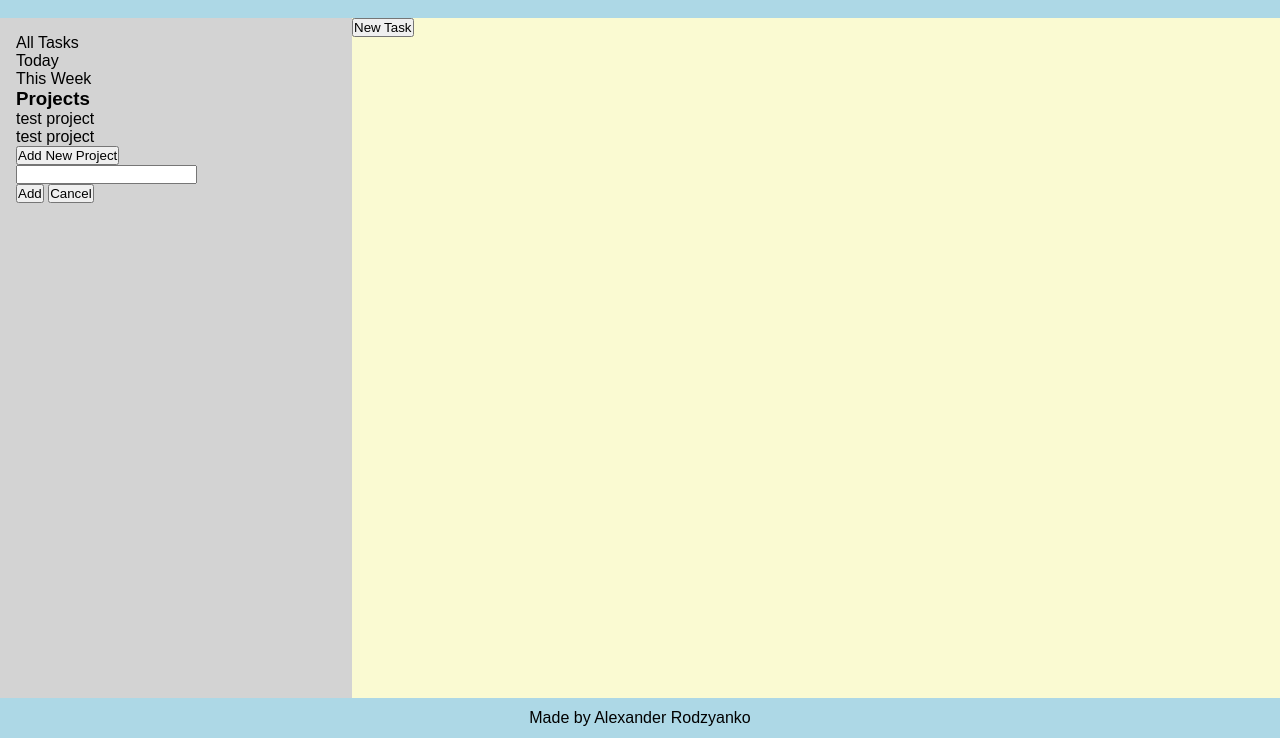
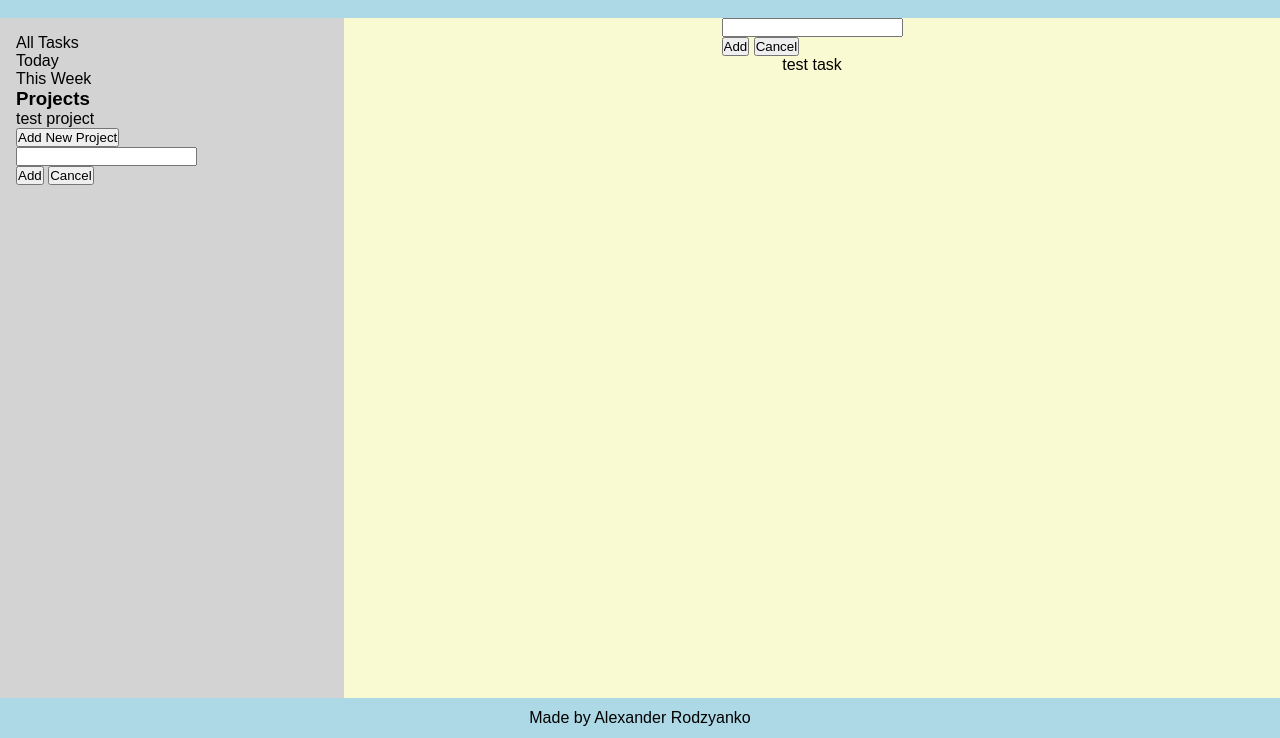
Before and after one commit to bykimus-prime/todo-list, a website built with webpack: page dist/index.html in a window 1280 px wide. Shown: the part 62-800 px from the top of the page. Built offline with nearby package versions, Linux system fonts and the light colour scheme.

Commit message:
Add tasks area

```diff
--- a/dist/index.html
+++ b/dist/index.html
@@ -22,17 +22,14 @@
          </div>
          <div class="projects-list">
             <h3>Projects</h3>
-            <div class="user-projects">
-               <div>test project</div>
-               <div>test project</div>
-            </div>
+            <div class="user-projects"><div>test project</div></div>
             <button id="newProjectBtn">Add New Project</button>
             <form id="projectForm"> <!--class="hidden"-->
-               <div class="form-inputs">
-                  <div class="text-input">
+               <div class="project-form-inputs">
+                  <div class="project-text-input">
                      <input type="text" id="projectInput">
                   </div>
-                  <div class="form-btns">
+                  <div class="project-form-btns">
                      <input id="project-submit-btn" type="submit" value="Add">
                      <input id="project-cancel-btn" type="button" value="Cancel">
                   </div>
@@ -41,7 +38,18 @@
          </div>
       </div>
       <div class="content-display">
-         <button>New Task</button>
+         <form id="taskForm">
+            <div class="task-form-inputs">
+               <div class="task-text-input">
+                  <input type="text" id="taskInput">
+               </div>
+               <div class="task-form-btns">
+                  <input id="task-submit-btn" type="submit" value="Add">
+                  <input id="task-cancel-btn" type="button" value="Cancel">
+               </div>
+            </div>
+         </form>
+         <div class="user-tasks"><div>test task</div></div>
       </div>
    </div>
    <div class="footer">
--- a/dist/style.css
+++ b/dist/style.css
@@ -54,7 +54,10 @@ body {
 /* task display area */
 
 .content-display {
-   width: auto;
+   display: flex;
+   flex-direction: column;
+   align-items: center;
+   width: 75vw;
 }
 
 /* footer */
```
